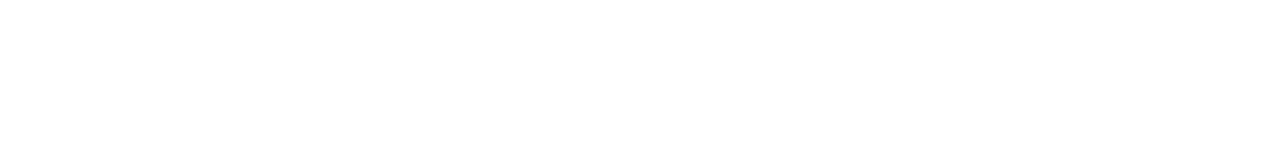
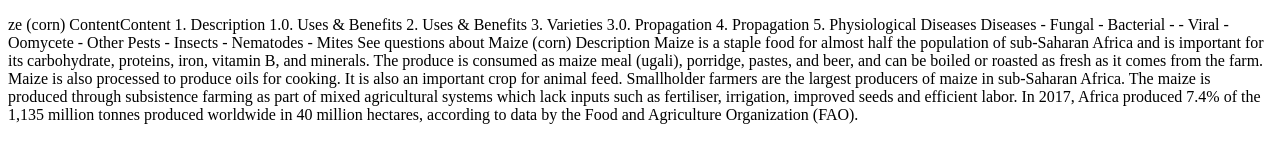
Before and after one commit to Muhnj/Karibu-groceries, a plain HTML site: page products/maize.html in a window 1280 px wide. Drawn offline with Linux system fonts and the light colour scheme.

Commit message:
Product files

```diff
--- a/css/styles.css
+++ b/css/styles.css
@@ -14,3 +14,7 @@
 .kgl-headers {
     background-color: beige;
 }
+
+#loginCard {
+    background-color:rgb(224, 193, 139);
+}
--- a/products/maize.html
+++ b/products/maize.html
@@ -6,6 +6,34 @@
     <title>Document</title>
 </head>
 <body>
+    <p>
+        ze (corn)
+ContentContent
+1. Description
+1.0. Uses & Benefits
+2. Uses & Benefits
+3. Varieties
+3.0. Propagation
+4. Propagation
+5. Physiological Diseases
+Diseases
+- Fungal
+- Bacterial
+-
+- Viral
+- Oomycete
+- Other
+Pests
+- Insects
+- Nematodes
+- Mites
+See questions about Maize (corn)
+Description
+Maize is a staple food for almost half the population of sub-Saharan Africa and is important for its carbohydrate, proteins, iron, vitamin B, and minerals. The produce is consumed as maize meal (ugali), porridge, pastes, and beer, and can be boiled or roasted as fresh as it comes from the farm. Maize is also processed to produce oils for cooking. It is also an important crop for animal feed.
 
+Smallholder farmers are the largest producers of maize in sub-Saharan Africa. The maize is produced through subsistence farming as part of mixed agricultural systems which lack inputs such as fertiliser, irrigation, improved seeds and efficient labor.
+
+In 2017, Africa produced 7.4% of the 1,135 million tonnes produced worldwide in 40 million hectares, according to data by the Food and Agriculture Organization (FAO).
+    </p>
 </body>
 </html>
```
Also changed, not shown: products/beans.html (+12 -0 lines), imgs/products/bags-of-beans.jpeg (added).
